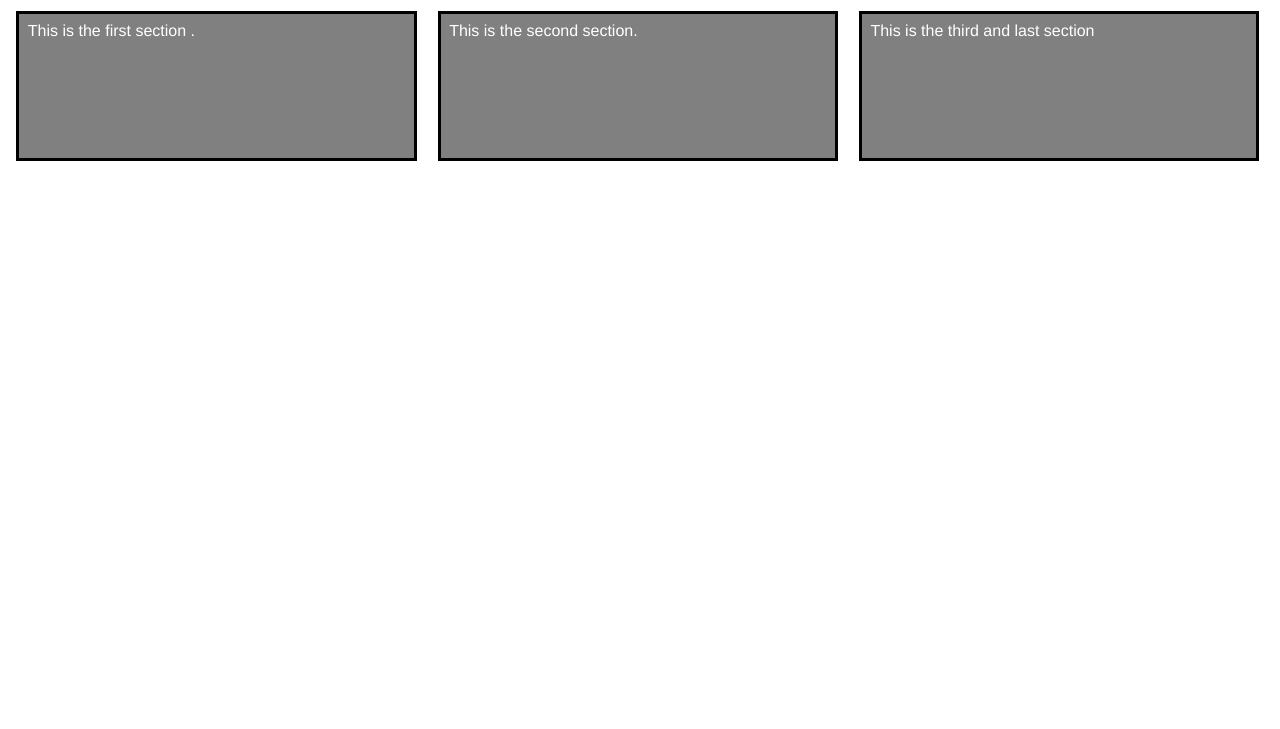
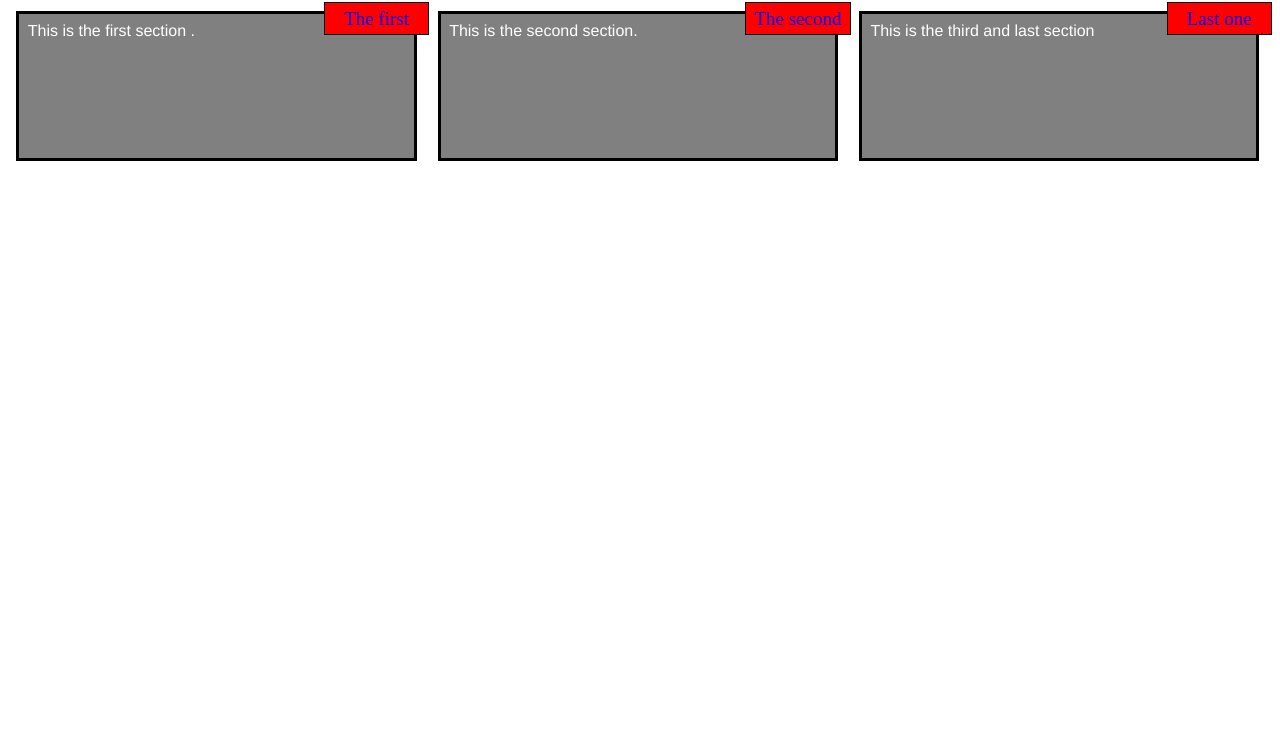
Before and after one commit to jpcg698/FullstackModule2, a plain HTML site: page index.html in a window 1280 px wide. Shown: the part 71-800 px from the top of the page. Drawn offline with Linux system fonts and the light colour scheme.

Commit message:
adapted titles

```diff
--- a/css/classes.css
+++ b/css/classes.css
@@ -18,6 +18,21 @@ p {
   color: white;
 }
 
+.menu-title{
+  background-color: red;
+  color: blue;
+  border: 1px solid black ;
+  text-align: center;
+  width: 25%;
+  height: 5%;
+  padding-right: 1%;
+  padding-left: 1%;
+  padding-top: 1%;
+  padding-bottom: 1% ;
+  margin: 0px;
+  float: right;
+  font-size: 19px;
+}
 /* Simple responsive Framework. */
 .row {
   width: 100%;
--- a/index.html
+++ b/index.html
@@ -12,9 +12,9 @@
 <body>
 <h1>Welcome Coursera</h1>
 <div class ="row">
-	<div class="col-lg-4 col-md-6 col-sm-12"><p>This is the first section . </p></div>
-	<div class="col-lg-4 col-md-6 col-sm-12"><p> This is the second section. </p></div>
-	<div class="col-lg-4 col-md-12 col-sm-12"><p>This is the third and last section</p> </div>
+	<div class="col-lg-4 col-md-6 col-sm-12"><span class="menu-title">The first</span><p>This is the first section . </p></div>
+	<div class="col-lg-4 col-md-6 col-sm-12"><span class="menu-title">The second</span><p> This is the second section. </p></div>
+	<div class="col-lg-4 col-md-12 col-sm-12"><span class="menu-title">Last one</span><p>This is the third and last section</p> </div>
 </div>
 </body>
 </html>
```
